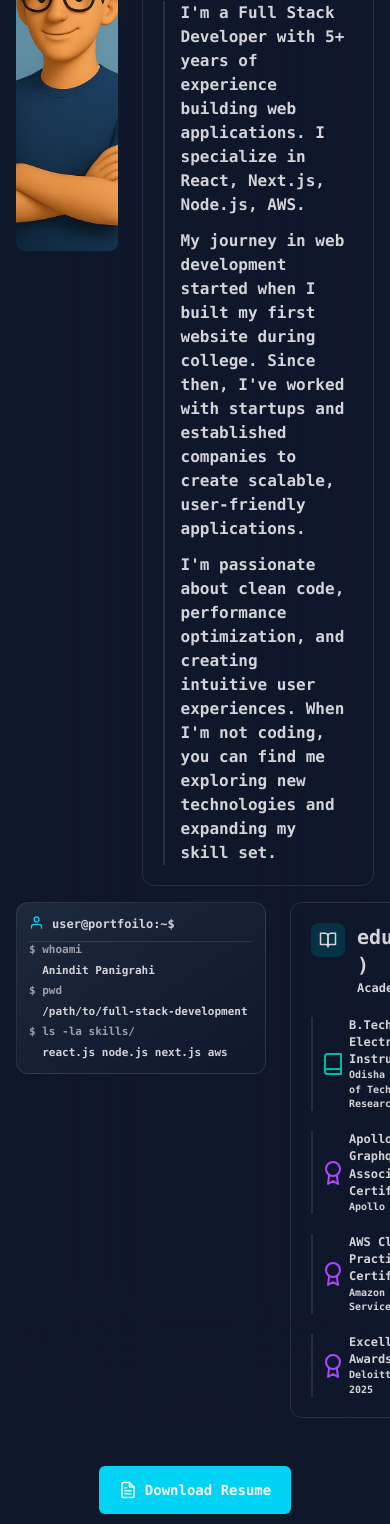
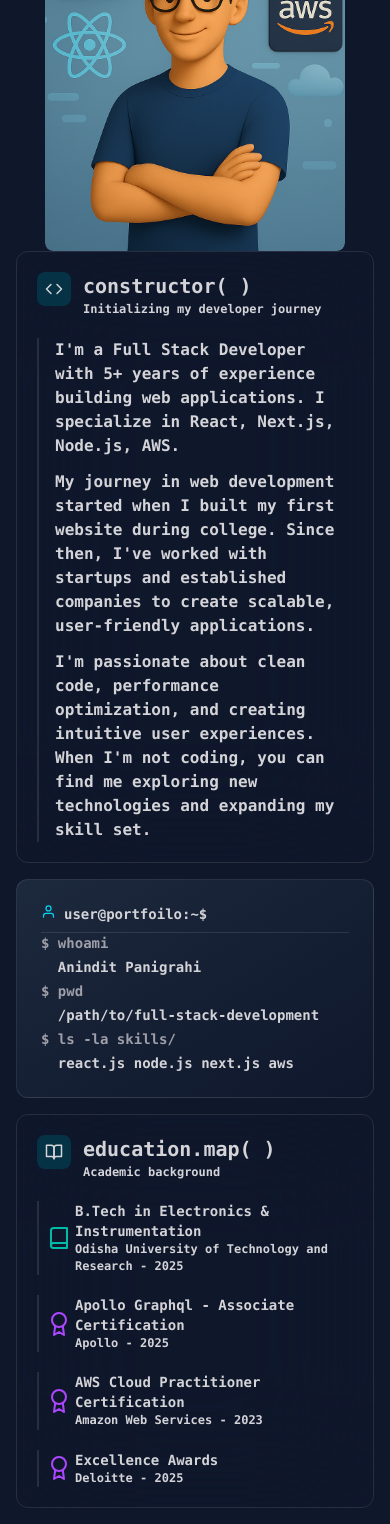
Before and after one commit to Anindit-Github/my-portfolio, a Next.js app: page / in a window 390 px wide. Shown: the part 4298-5822 px from the top of the page. Built offline with nearby package versions, Linux system fonts and the light colour scheme.

Commit message:
fix: Make Profile section responsive

```diff
--- a/src/components/Profile/DescTile.tsx
+++ b/src/components/Profile/DescTile.tsx
@@ -37,9 +37,9 @@ export const DescTile = ({ sectionDetail }: {
             )}>
                 <Icon />
             </div>
-            <div className="text-sm font-bold text-[12px]">
+            <div className="text-sm md:text-[12px] font-bold">
                 {info}
-                <p className="text-[10px]">{year ? `${from} - ${year}` : from}</p>
+                <p className="text-[12px] md:text-[11px]">{year ? `${from} - ${year}` : from}</p>
             </div>
         </div>
     )
--- a/src/components/Profile/ProfileSection.tsx
+++ b/src/components/Profile/ProfileSection.tsx
@@ -6,16 +6,20 @@ import { SectionDetail } from "@/components/Profile/types";
 import { SectionHeading } from "./SectionHeading";
 import { UserProfile } from "./UserProfile";
 import { UserProfileInfo } from "@/lib/constants";
-import { Scaffold } from "../Shared/Scaffold";
 
 export default function ProfileSection() {
     return (
-        <Scaffold>
+
+        <div className="flex flex-col items-center w-full px-4 sm:px-6">
+            <div className="w-full max-w-5xl">
                 <ProfileDescription />
-            <div className="container font-mono text-zinc-300 w-full mt-10 backdrop-blur-3xl border-white/10 rounded-xl">
-                <div className="first-row flex">
-                    <ImageCard height={350} width={250} caption="profile.jpeg" showAbsContent={false} imgName="ProfilePic" />
-                    <div className="container font-mono ml-6 text-zinc-300 w-full backdrop-blur-3xl border border-white/10 rounded-xl">
+
+            </div>
+            <div className="w-full max-w-5xl  md:grid md:grid-cols-6 gap-x-6 md:grid-rows-2">
+                <div className="flex justify-center px-2 sm:px-4 md:px-0 col-span-2">
+                    <ImageCard height={350} width={300} caption="profile.jpeg" showAbsContent={false} imgName="ProfilePic" />
+                </div>
+                <div className="container font-mono text-zinc-300 w-full backdrop-blur-3xl border border-white/10 rounded-xl col-span-4">
                     <SectionHeading text="constructor" />
                     <div className="profile-content m-5 border-l-2 border-l-white/10 pl-4 font-bold text-md">
                         {UserProfileInfo.map((content, index) => (
@@ -25,32 +29,28 @@ export default function ProfileSection() {
                         ))}
                     </div>
                 </div>
+                <div className="md:w-[300px] md:ml-3 col-span-2 font-mono text-zinc-300 mx-auto">
+                    <UserProfile />
                 </div>
-
-                <div className="second-row flex ">
-                    <UserProfile />
-                    <div className="education w-2/5 font-mono ml-6 my-4 text-zinc-300 backdrop-blur-3xl border border-white/10 rounded-xl">
+                <div className="md:grid col-span-4 grid-cols-5 gap-x-4">
+                    <div className="education font-mono  my-4 text-zinc-300 backdrop-blur-3xl border border-white/10 rounded-xl col-span-3">
                         <SectionHeading text='education' />
                         {descTile.education.map((item: SectionDetail, index) => (
                             <DescTile key={index} sectionDetail={item} />
                         ))}
 
                     </div>
-
-                    <div className="interests flex-1 font-mono ml-6 my-4 text-zinc-300 backdrop-blur-3xl border border-white/10 rounded-xl">
+                    <div className="interests flex-1 font-mono my-4 text-zinc-300 backdrop-blur-3xl border border-white/10 rounded-xl col-span-2">
                         <SectionHeading text='interests' />
                         {descTile.interests.map((item: SectionDetail, index) => (
                             <DescTile key={index} sectionDetail={item} />
                         ))}
                     </div>
-                </div>
-            </div>
-            <div>
-                <div className="flex justify-center">
-                    <Button text="Download Resume" color='cyan' />
+
                 </div>
 
             </div>
-        </Scaffold>
+
+        </div>
     )
 }
--- a/src/components/Profile/UserProfile.tsx
+++ b/src/components/Profile/UserProfile.tsx
@@ -1,12 +1,12 @@
 import { User } from "react-feather"
 export const UserProfile = () => {
     return (
-        <div className="user-profile min-w-[250px] border my-4 border-white/10 rounded-xl p-3 bg-gradient-to-br from-slate-800 to-slate-900 text-[11px] font-bold self-start">
+        <div className="user-profile min-w-[250px] border my-4 border-white/10 rounded-xl p-6 bg-gradient-to-br from-slate-800 to-slate-900 text-sm font-bold self-start">
             <div className="heading flex font-mono font-bold border-b-1 border-b-white/10 pb-2">
                 <span className="text-cyan-400 pr-2"><User size={15} /></span>
-                <span className="text-[12px]">user@portfoilo:~$</span>
+                <span className="text-sm">user@portfoilo:~$</span>
             </div>
-            <div>
+            <div className="md:text-[12px]">
                 <p className="text-zinc-400 pb-1">$ whoami</p>
                 <p className=" pb-1">&nbsp;&nbsp;Anindit Panigrahi</p>
                 <p className="text-zinc-400 pb-1">$ pwd</p>
```
Lines whose indentation alone changed are shown as unchanged.
